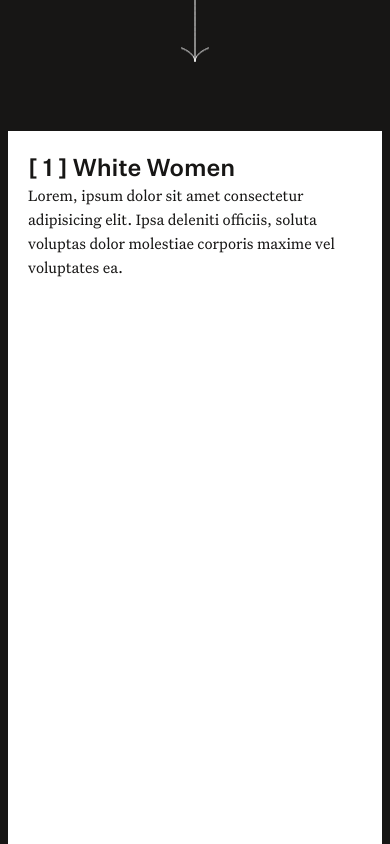
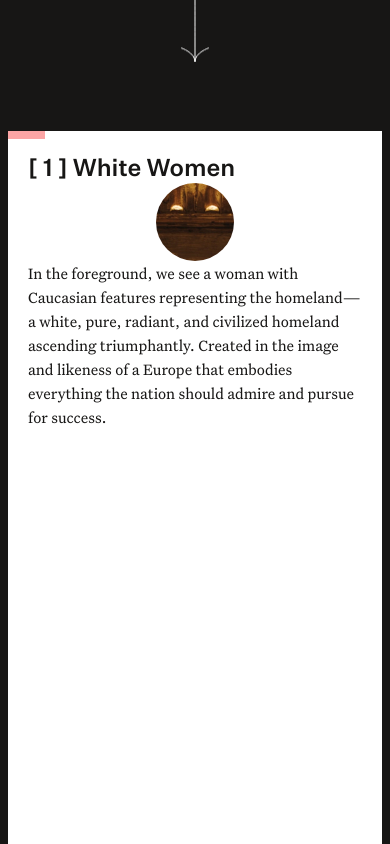
Before and after one commit to rockmel03/museum-react, a React (Vite) app: page / in a window 390 px wide. Shown: the part 3380-4224 px from the top of the page. Built offline with nearby package versions, Linux system fonts and the light colour scheme.

Commit message:
maked skeleton of pin section

```diff
--- a/src/components/pin_sec/PinSec.jsx
+++ b/src/components/pin_sec/PinSec.jsx
@@ -5,15 +5,29 @@ const PinSec = () => {
   return (
     <section>
       <ArrowTouch />
-      <div className="w-full h-screen bg-white text-primary">
+      <div className="w-full h-screen bg-white text-primary relative z-10">
+        <div className="absolute top-0 z-10 w-full h-[8px]">
+          <div className="w-[10%] h-full  bg-red-300"></div>
+        </div>
         <div className="w-full h-full p-5">
           <h2 className=" text-2xl capitalize">
             [ 1 ] <span>white women</span>
           </h2>
-          <p className="font-serif">
-            Lorem, ipsum dolor sit amet consectetur adipisicing elit. Ipsa
-            deleniti officiis, soluta voluptas dolor molestiae corporis maxime
-            vel voluptates ea.
+          <div className="flex justify-center">
+            <div className="w-[20vw] h-[20vw] md:py-5 bg-zinc-500 rounded-full overflow-hidden">
+              <img
+                src="/img1.webp"
+                alt=""
+                className="w-screen h-screen object-cover object-center"
+              />
+            </div>
+          </div>
+          <p className="font-serif md:py-5 md:text-3xl md:font-medium md:w-[45%] ">
+            In the foreground, we see a woman with Caucasian features
+            representing the homeland—a white, pure, radiant, and civilized
+            homeland ascending triumphantly. Created in the image and likeness
+            of a Europe that embodies everything the nation should admire and
+            pursue for success.
           </p>
         </div>
       </div>
```
